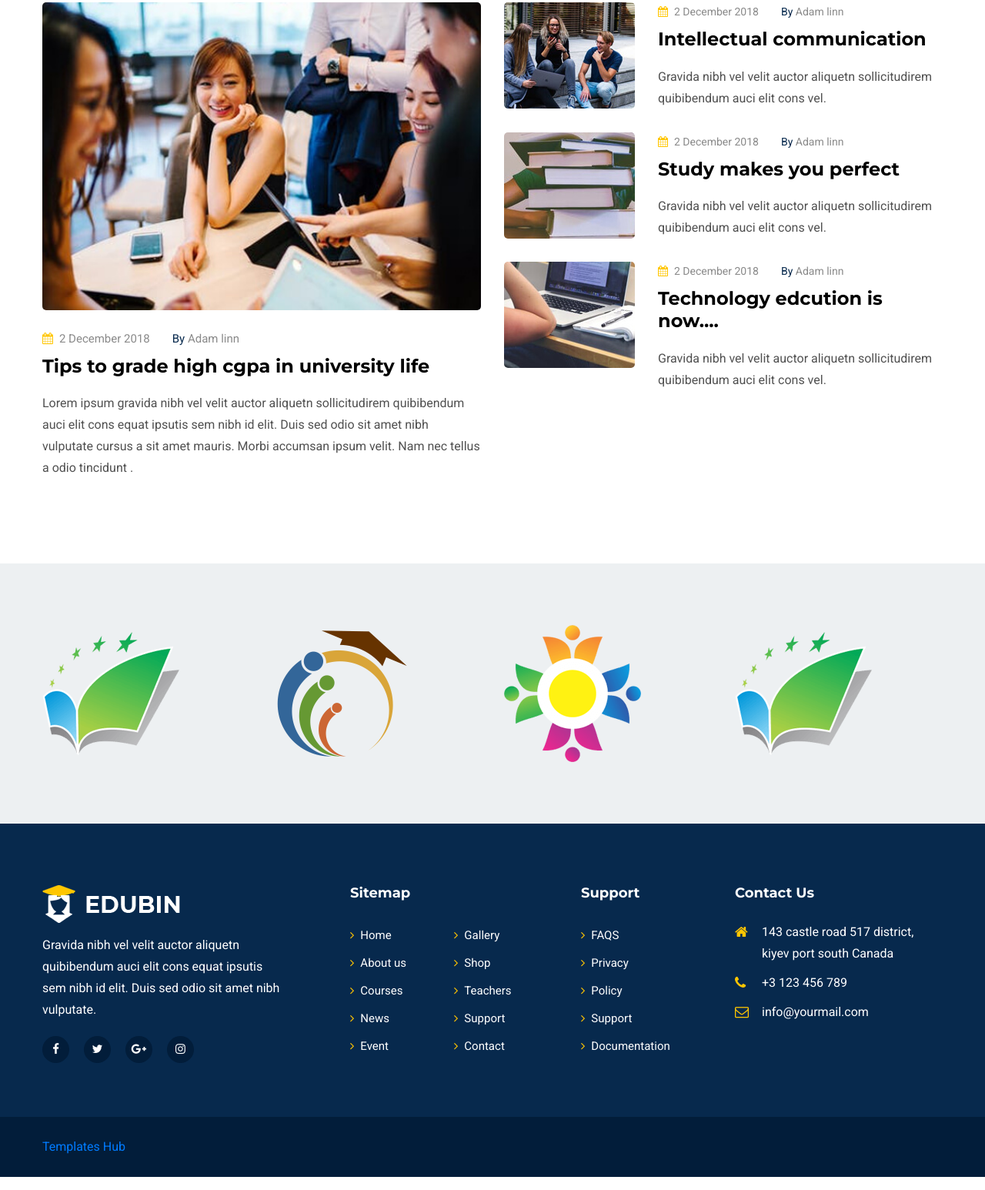
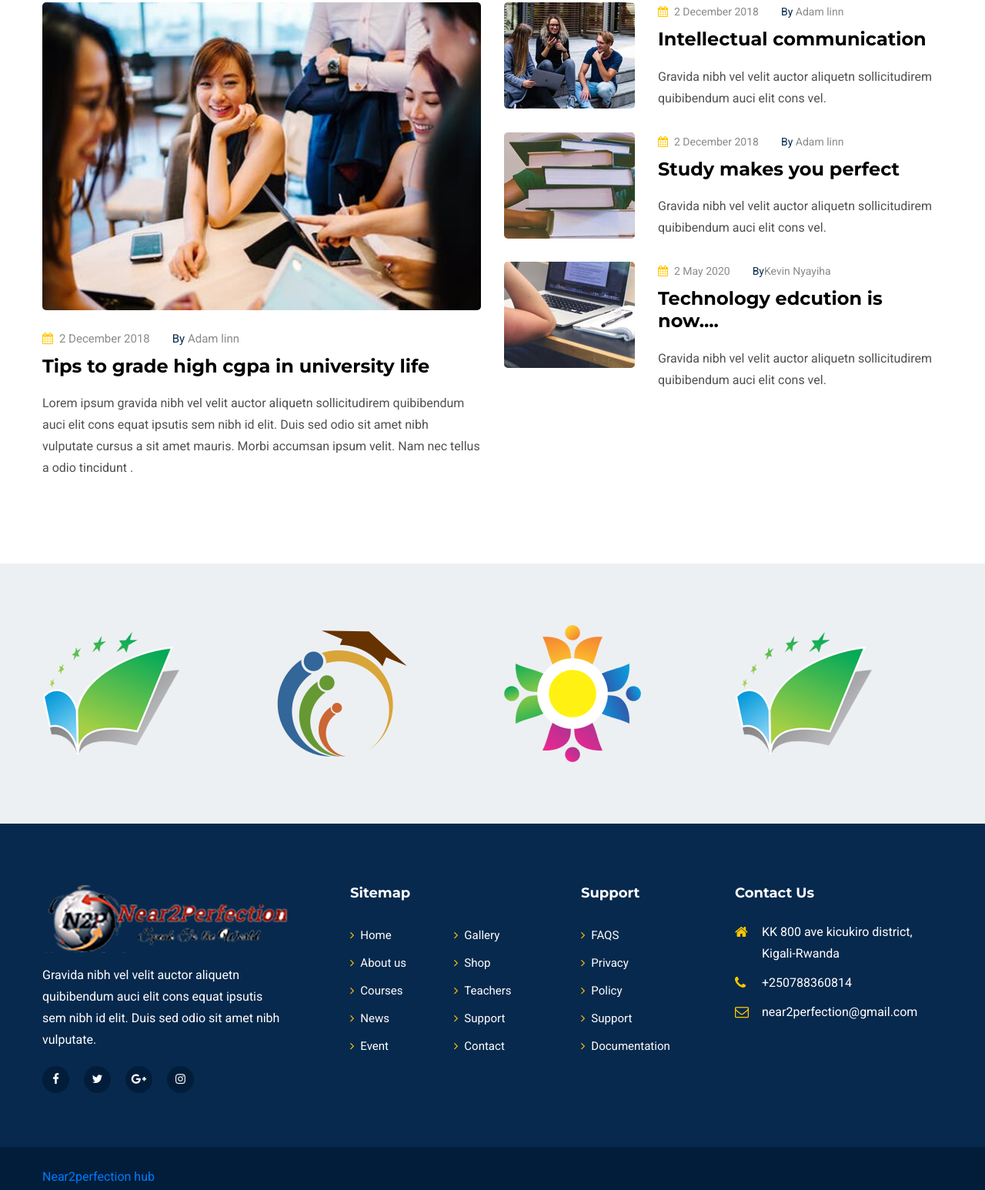
Before and after one commit to kevinever/education, a plain HTML site: page education/index-2.html in a window 1280 px wide. Shown: the part 7030-8576 px from the top of the page at 77% size. Drawn offline with Linux system fonts and the light colour scheme; some packages are replaced by stand-ins of ours.

Commit message:
updated logo

```diff
--- a/education/index-2.html
+++ b/education/index-2.html
@@ -13,7 +13,7 @@
     <title>Near2perfection - learn anything from anywhere | Best Services, Right Time, Right People.</title>
 
     <!--====== Favicon Icon ======-->
-    <link rel="shortcut icon" href="images/logo.jpg" type="image/png">
+    <link rel="shortcut icon" href="images/near2perfection.png" type="image/png">
 
     <!--====== Slick css ======-->
     <link rel="stylesheet" href="css/slick.css">
@@ -1051,8 +1051,8 @@
                             <div class="col-sm-8">
                                 <div class="news-cont mt-30">
                                     <ul>
-                                        <li><a href="#"><i class="fa fa-calendar"></i>2 December 2018 </a></li>
-                                        <li><a href="#"> <span>By</span> Adam linn</a></li>
+                                        <li><a href="#"><i class="fa fa-calendar"></i>2 May 2020 </a></li>
+                                        <li><a href="#"> <span>By</span>Kevin Nyayiha</a></li>
                                     </ul>
                                     <a href="blog-singel.html"><h3>Technology edcution is now....</h3></a>
                                     <p>Gravida nibh vel velit auctor aliquetn sollicitudirem quibibendum auci elit cons  vel.</p>
@@ -1074,7 +1074,7 @@
             <div class="row patnar-slied">
                 <div class="col-lg-12">
                     <div class="singel-patnar text-center mt-40">
-                        <img src="images/patnar-logo/p-1.png" alt="Logo">
+                        <img src="images/ferwacotamo.jpeg" alt="Logo">
                     </div>
                 </div>
                 <div class="col-lg-12">
@@ -1117,7 +1117,7 @@
                     <div class="col-lg-4 col-md-6">
                         <div class="footer-about mt-40">
                             <div class="logo">
-                                <a href="#"><img src="images/logo-2.png" alt="Logo"></a>
+                                <a href="#"><img src="images/near2perfection.png" alt="Logo"></a>
                             </div>
                             <p>Gravida nibh vel velit auctor aliquetn quibibendum auci elit cons equat ipsutis sem nibh id elit. Duis sed odio sit amet nibh vulputate.</p>
                             <ul class="mt-20">
@@ -1174,7 +1174,7 @@
                                         <i class="fa fa-home"></i>
                                     </div>
                                     <div class="cont">
-                                        <p>143 castle road 517 district, kiyev port south Canada</p>
+                                        <p>KK 800 ave kicukiro district, Kigali-Rwanda</p>
                                     </div>
                                 </li>
                                 <li>
@@ -1182,7 +1182,7 @@
                                         <i class="fa fa-phone"></i>
                                     </div>
                                     <div class="cont">
-                                        <p>+3 123 456 789</p>
+                                        <p>+250788360814</p>
                                     </div>
                                 </li>
                                 <li>
@@ -1190,7 +1190,7 @@
                                         <i class="fa fa-envelope-o"></i>
                                     </div>
                                     <div class="cont">
-                                        <p>info@yourmail.com</p>
+                                        <p>near2perfection@gmail.com</p>
                                     </div>
                                 </li>
                             </ul>
@@ -1205,7 +1205,7 @@
                 <div class="row">
                     <div class="col-md-8">
                         <div class="copyright text-md-left text-center pt-15">
-                            <p><a target="_blank" href="https://www.templateshub.net">Templates Hub</a> </p>
+                            <p><a target="_blank" href="#">Near2perfection hub</a> </p>
                         </div>
                     </div>
                     <div class="col-md-4">
```
Also changed, not shown: education/index.html (+1 -1 lines), education/images/ferwacotamo.jpeg (added), education/images/near2perfection.png (added).
